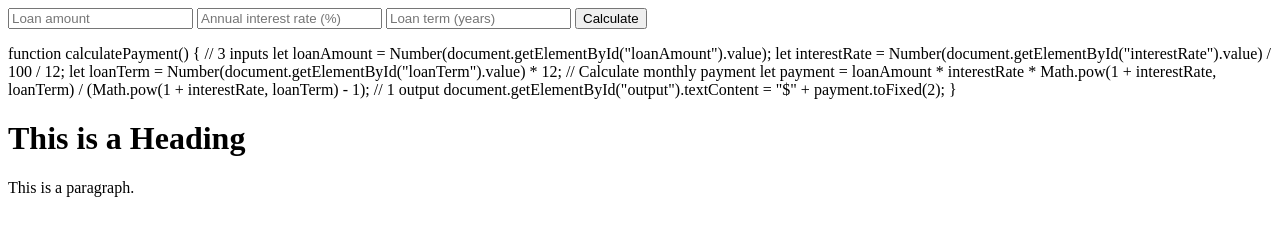
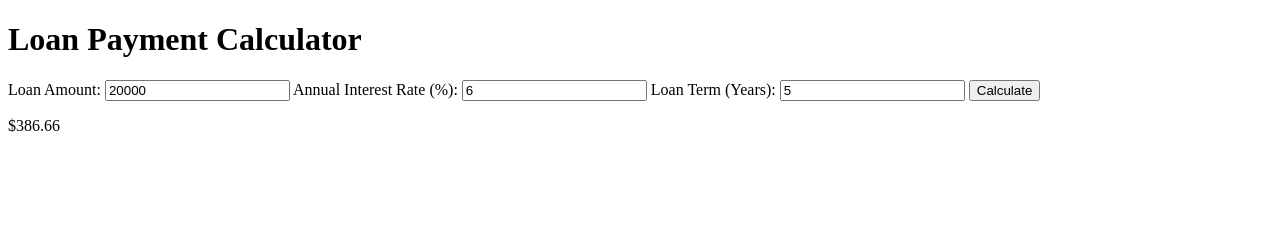
Before and after one commit to ThomasScottH/Loan-Payment-Calculator, a plain HTML site: page index.html in a window 1280 px wide. Both pictures are taken after a click on the button "Calculate". Drawn offline with Linux system fonts and the light colour scheme.

Commit message:
Update index.html

```diff
--- a/index.html
+++ b/index.html
@@ -1,37 +1,46 @@
+
 <!DOCTYPE html>
-<html>
+<html lang="en">
 <head>
-<title>Loan Payment Calculator</title>
+  <title>Loan Calculator</title>
+</head>
+<body>
 
-  <input id="loanAmount" type="number" placeholder="Loan amount">
-<input id="interestRate" type="number" placeholder="Annual interest rate (%)">
-<input id="loanTerm" type="number" placeholder="Loan term (years)">
+  <h1>Loan Payment Calculator</h1>
+
+  <label>Loan Amount:</label>
+  <input id="loanAmount" type="number" value="20000">
+
+  <label>Annual Interest Rate (%):</label>
+  <input id="interestRate" type="number" value="6">
+
+  <label>Loan Term (Years):</label>
+  <input id="loanTerm" type="number" value="5">
 
   <button onclick="calculatePayment()">Calculate</button>
 
-<p id="output"></p>
+  <p id="output">Your payment will appear here.</p>
 
+  <script>
     function calculatePayment() {
-  // 3 inputs
       let loanAmount = Number(document.getElementById("loanAmount").value);
       let interestRate = Number(document.getElementById("interestRate").value) / 100 / 12;
       let loanTerm = Number(document.getElementById("loanTerm").value) * 12;
 
-  // Calculate monthly payment
-  let payment = loanAmount * interestRate *
+      let payment;
+
+      if (interestRate === 0) {
+        payment = loanAmount / loanTerm;
+      } else {
+        payment = loanAmount * interestRate *
           Math.pow(1 + interestRate, loanTerm) /
           (Math.pow(1 + interestRate, loanTerm) - 1);
+      }
 
-  // 1 output
       document.getElementById("output").textContent =
         "$" + payment.toFixed(2);
     }
-
-</head>
-<body>
-
-<h1>This is a Heading</h1>
-<p>This is a paragraph.</p>
+  </script>
 
 </body>
 </html>
```
Lines whose indentation alone changed are shown as unchanged.
